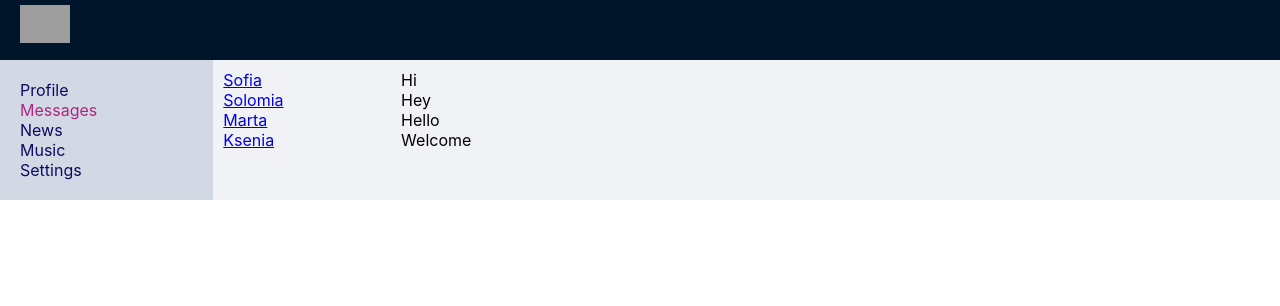
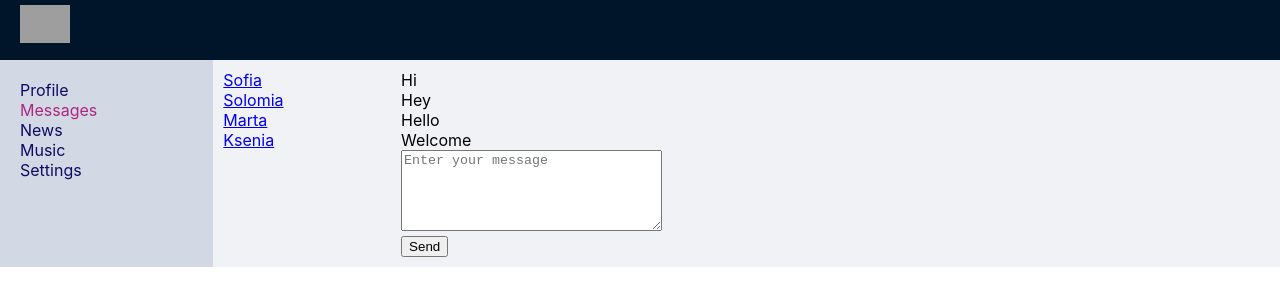
Before and after one commit to vasyltanchynets/social-network, a React (Create React App) app: page /dialogs in a window 1280 px wide. Shown: the top 306 px of the page. Built offline with nearby package versions, Linux system fonts and the light colour scheme; grey boxes are pictures that could not be loaded.

Commit message:
add message on dialogs page

```diff
--- a/public/index.html
+++ b/public/index.html
@@ -7,7 +7,6 @@
     <meta name="viewport" content="width=device-width, initial-scale=1" />
     <meta name="theme-color" content="#000000" />
     <meta name="description" content="Web site created using create-react-app" />
-    <link rel="apple-touch-icon" href="%PUBLIC_URL%/logo192.png" />
     <!--
         manifest.json provides metadata used when your web app is installed on a
         user's mobile device or desktop. See https://developers.google.com/web/fundamentals/web-app-manifest/
--- a/src/App.js
+++ b/src/App.js
@@ -25,9 +25,7 @@ function App(props) {
                         />
                         <Route
                             path="/dialogs/*"
-                            element={
-                                <Dialogs state={props.state.dialogsPage} />
-                            }
+                            element={<Dialogs store={props.store} />}
                         />
                     </Routes>
                 </div>
--- a/src/components/Dialogs/Dialogs.jsx
+++ b/src/components/Dialogs/Dialogs.jsx
@@ -2,20 +2,50 @@ import React from "react";
 import styles from "./Dialogs.module.css";
 import DialogItem from "./DialogItem/DialogItem";
 import Message from "./Message/Message";
+import {
+    sendMessageActionCreator,
+    updateNewMessagBodyActionCreator,
+} from "../../redux/state";
 
 const Dialogs = (props) => {
-    let dialogsElements = props.state.dialogsData.map((dialog) => (
+    let state = props.store.getState().dialogsPage;
+
+    let dialogsElements = state.dialogsData.map((dialog) => (
         <DialogItem name={dialog.name} id={dialog.id} />
     ));
-
-    let messagesElements = props.state.messagesData.map((mes) => (
+    let messagesElements = state.messagesData.map((mes) => (
         <Message message={mes.message} />
     ));
+    let newMessageBody = state.newMessageBody;
+
+    let onSendMessageClick = () => {
+        props.store.dispatch(sendMessageActionCreator());
+    };
+    let onNewMessageChange = (e) => {
+        let body = e.target.value;
+        props.store.dispatch(updateNewMessagBodyActionCreator(body));
+    };
 
     return (
         <div className={styles.dialogs}>
             <div className={styles.dialogsItems}>{dialogsElements}</div>
-            <div className={styles.messages}>{messagesElements}</div>
+            <div className={styles.messages}>
+                <div>{messagesElements}</div>
+                <div>
+                    <div>
+                        <textarea
+                            value={newMessageBody}
+                            onChange={onNewMessageChange}
+                            cols="30"
+                            rows="5"
+                            placeholder="Enter your message"
+                        ></textarea>
+                    </div>
+                    <div>
+                        <button onClick={onSendMessageClick}>Send</button>
+                    </div>
+                </div>
+            </div>
         </div>
     );
 };
--- a/src/index.js
+++ b/src/index.js
@@ -10,7 +10,11 @@ const root = ReactDOM.createRoot(document.getElementById("root"));
 let rerenderEntireTree = (state) => {
     root.render(
         <React.StrictMode>
-            <App state={state} dispatch={store.dispatch.bind(store)} />
+            <App
+                state={state}
+                dispatch={store.dispatch.bind(store)}
+                store={store}
+            />
         </React.StrictMode>
     );
 };
--- a/src/redux/state.js
+++ b/src/redux/state.js
@@ -1,5 +1,8 @@
 const ADD_POST = "ADD-POST";
 const UPDATE_NEW_POST_TEXT = "UPDATE-NEW-POST-TEXT";
+
+const SEND_MESSAGE = "SEND-MESSAGE";
+const UPDATE_NEW_MESSAGE_BODY = "UPDATE-NEW-MESSAGE-BODY";
 
 let store = {
     _state: {
@@ -23,6 +26,7 @@ let store = {
                 { id: 3, message: "Hello" },
                 { id: 4, message: "Welcome" },
             ],
+            newMessageBody: "",
         },
     },
     _callSubscriber() {
@@ -49,6 +53,17 @@ let store = {
         } else if (action.type === UPDATE_NEW_POST_TEXT) {
             this._state.profilePage.newPostText = action.newText;
             this._callSubscriber(this._state);
+        } else if (action.type === SEND_MESSAGE) {
+            let body = this._state.dialogsPage.newMessageBody;
+            this._state.dialogsPage.newMessageBody = "";
+            this._state.dialogsPage.messagesData.push({
+                id: 5,
+                message: body,
+            });
+            this._callSubscriber(this._state);
+        } else if (action.type === UPDATE_NEW_MESSAGE_BODY) {
+            this._state.dialogsPage.newMessageBody = action.body;
+            this._callSubscriber(this._state);
         }
     },
 };
@@ -59,4 +74,10 @@ export const updateNewPostTextActionCreator = (text) => ({
     newText: text,
 });
 
+export const sendMessageActionCreator = () => ({ type: SEND_MESSAGE });
+export const updateNewMessagBodyActionCreator = (text) => ({
+    type: UPDATE_NEW_MESSAGE_BODY,
+    body: text,
+});
+
 export default store;
```
Also changed, not shown: public/logo192.png (deleted), public/logo512.png (deleted), public/robots.txt (deleted).
